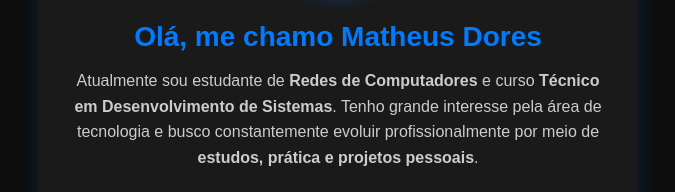
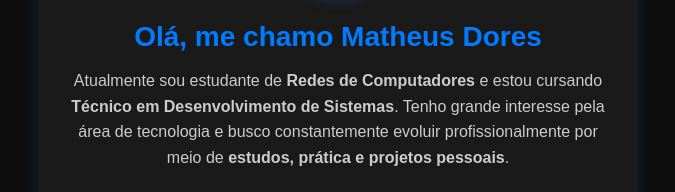
Before and after one commit to matheusdores/meu-portifolio, a plain HTML site: page index.html in a window 1280 px wide. Shown: the part 243-435 px from the top of the page, without its empty margins (302-977 px from the left). Drawn offline with Linux system fonts and the light colour scheme.

Commit message:
Update index.html

```diff
--- a/index.html
+++ b/index.html
@@ -14,7 +14,7 @@
     <h1>Olá, me chamo Matheus Dores</h1>
 
     <p>
-      Atualmente sou estudante de <strong>Redes de Computadores</strong> e curso <strong>Técnico em Desenvolvimento de Sistemas</strong>. Tenho grande interesse pela área de tecnologia e busco constantemente evoluir profissionalmente por meio de <strong>estudos, prática e projetos pessoais</strong>.
+      Atualmente sou estudante de <strong>Redes de Computadores</strong> e estou cursando <strong>Técnico em Desenvolvimento de Sistemas</strong>. Tenho grande interesse pela área de tecnologia e busco constantemente evoluir profissionalmente por meio de <strong>estudos, prática e projetos pessoais</strong>.
     </p>
 
     <p>
```
